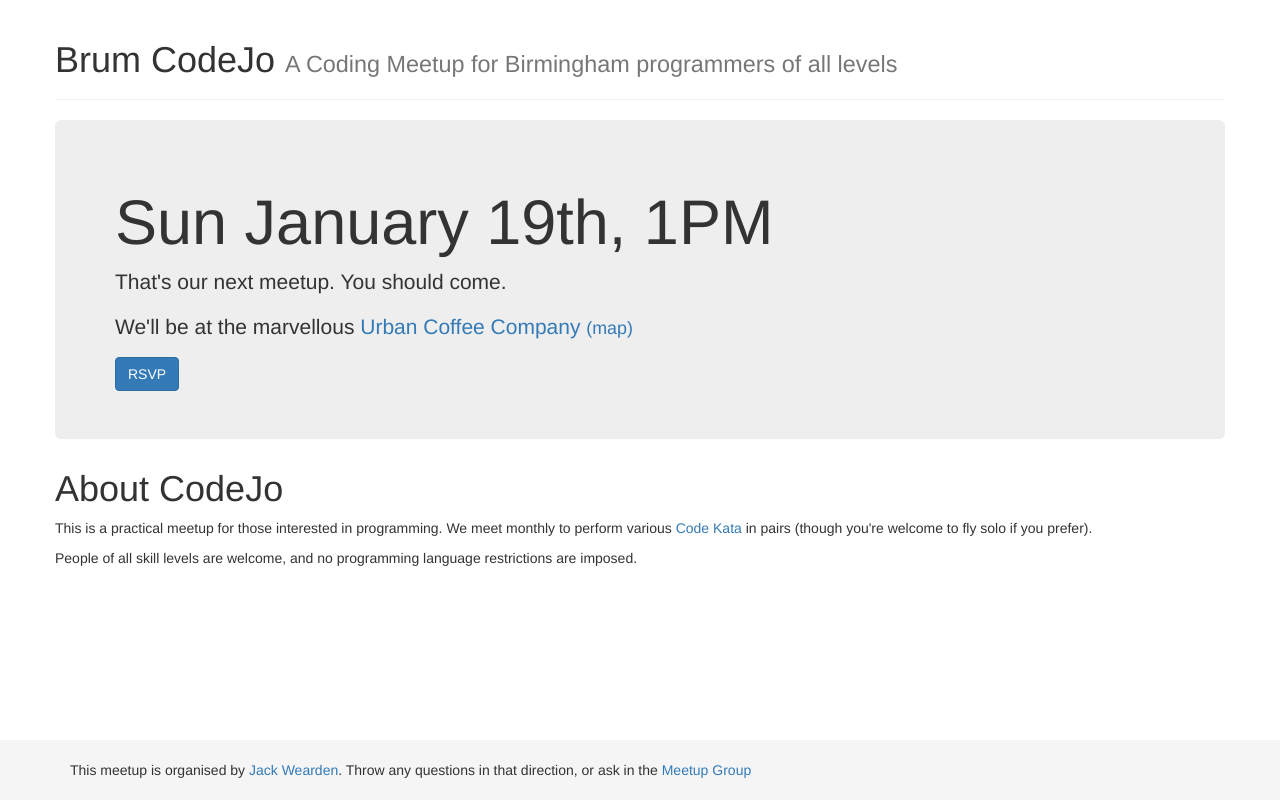
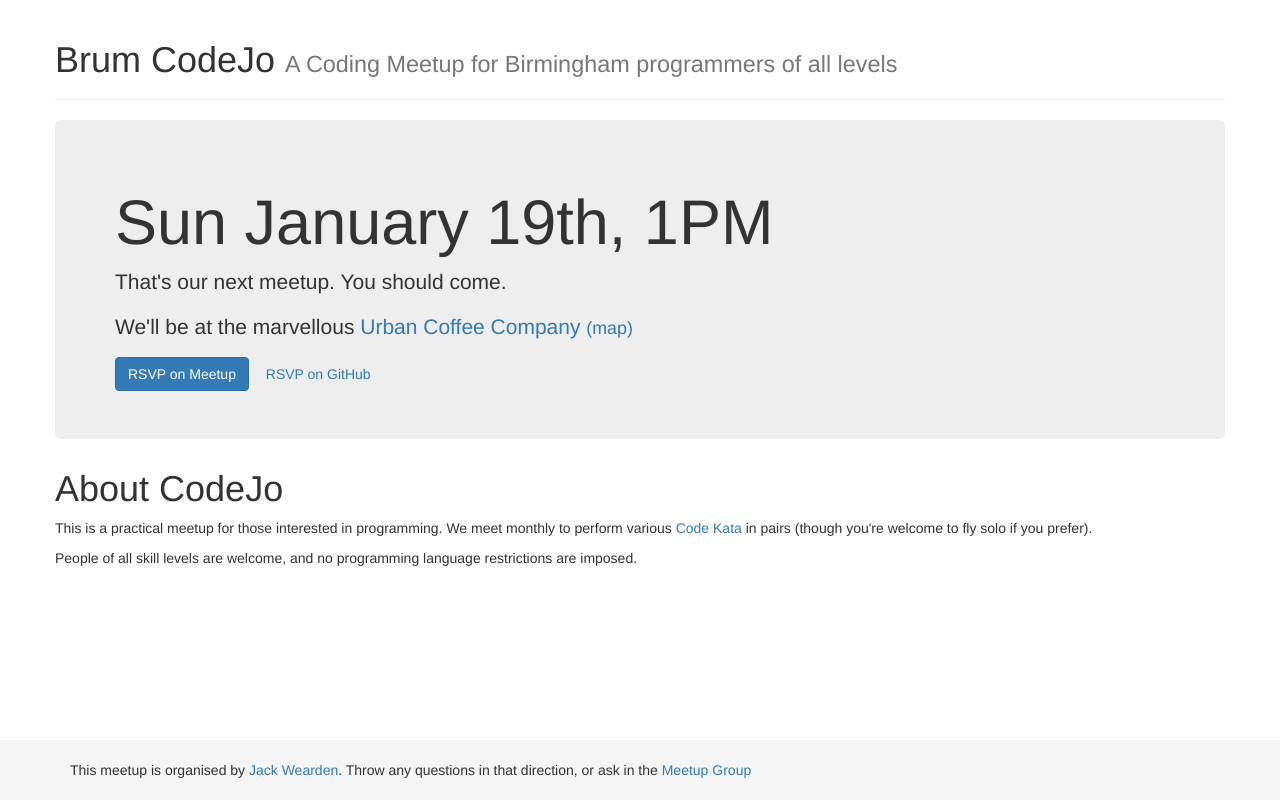
Before and after one commit to BrumCodeJo/brumcodejo.github.io, a plain HTML site: page index.html in a window 1280 px wide. Drawn offline with nearby package versions, Linux system fonts and the light colour scheme.

Commit message:
Github RSVP button

```diff
--- a/index.html
+++ b/index.html
@@ -43,7 +43,8 @@
           <p>We'll be at the marvellous <a href="http://urbancoffee.co.uk">Urban Coffee Company</a>
             <small><a href="https://maps.google.com/maps?q=Urban+Coffee+Company,+Church+Street,+Birmingham,+United+Kingdom">(map)</a></small>
           </p>
-          <a class="btn btn-primary" href="http://www.meetup.com/Brum-Codejo/events/154981392/">RSVP</a>
+          <a class="btn btn-primary" href="http://www.meetup.com/Brum-Codejo/events/154981392/">RSVP on Meetup</a>
+          <a class="btn" href="https://github.com/BrumCodeJo/brumcodejo.github.io/issues/1">RSVP on GitHub</a>
         </section>
         <section>
           <h1>About CodeJo</h1>
```
